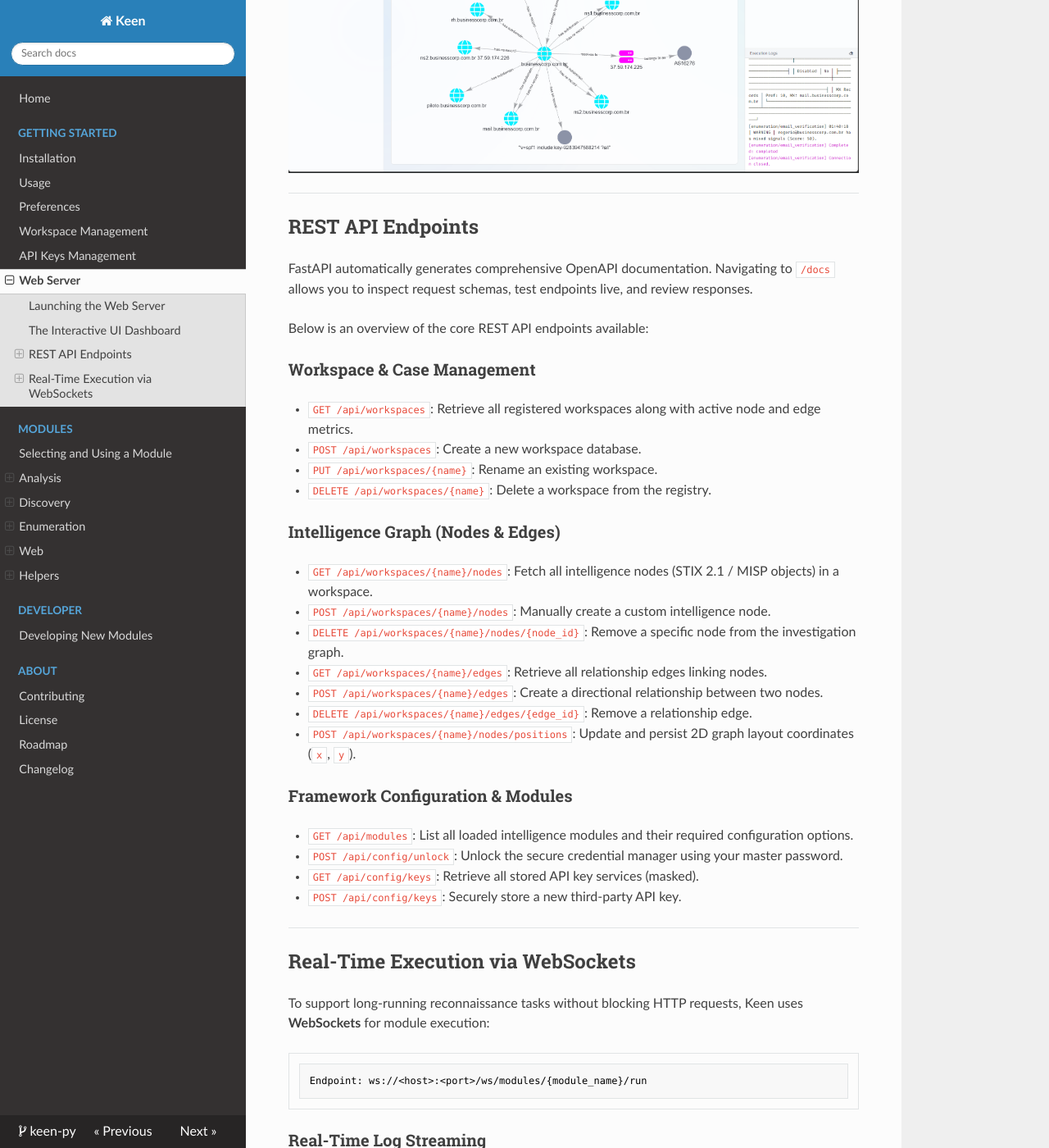
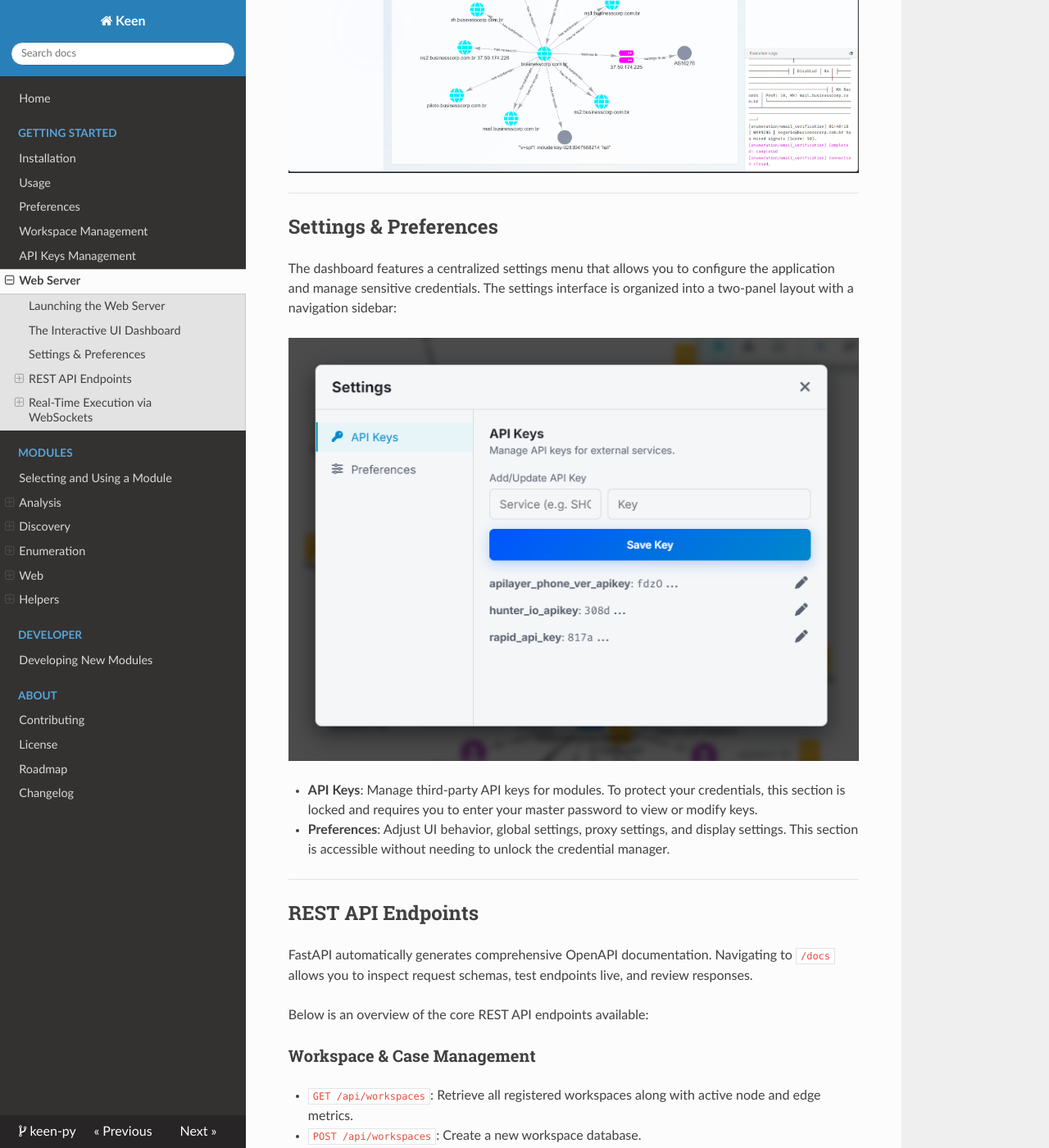
Before and after one commit to samuel-s-marques/keen-py, an MkDocs documentation site: the page built from docs/getting-started/web.md, in a window 1280 px wide and 1400 px high, scrolled down 1127 px. Shown: the whole window at 82% size. Built offline with MkDocs 1.6.1, drawn with Linux system fonts in a browser that asks for light colours; nearby versions of some CDN libraries.

Commit message:
update docs

```diff
--- a/docs/getting-started/web.md
+++ b/docs/getting-started/web.md
@@ -33,6 +33,17 @@ Mounted at `/dashboard`, the web interface provides a rich environment for secur
 - **Module Execution**: Configure target options and trigger reconnaissance modules directly from your browser.
 
 ![View of the web server dashboard, showing an investigation into the BusinessCorp domain.](../assets/images/dashboard_screenshot.png)
+
+---
+
+## Settings & Preferences
+
+The dashboard features a centralized settings menu that allows you to configure the application and manage sensitive credentials. The settings interface is organized into a two-panel layout with a navigation sidebar:
+
+![API Keys Panel](../assets/images/api_key_settings.png)
+
+- **API Keys**: Manage third-party API keys for modules. To protect your credentials, this section is locked and requires you to enter your master password to view or modify keys.
+- **Preferences**: Adjust UI behavior, global settings, proxy settings, and display settings. This section is accessible without needing to unlock the credential manager.
 
 ---
 
```
